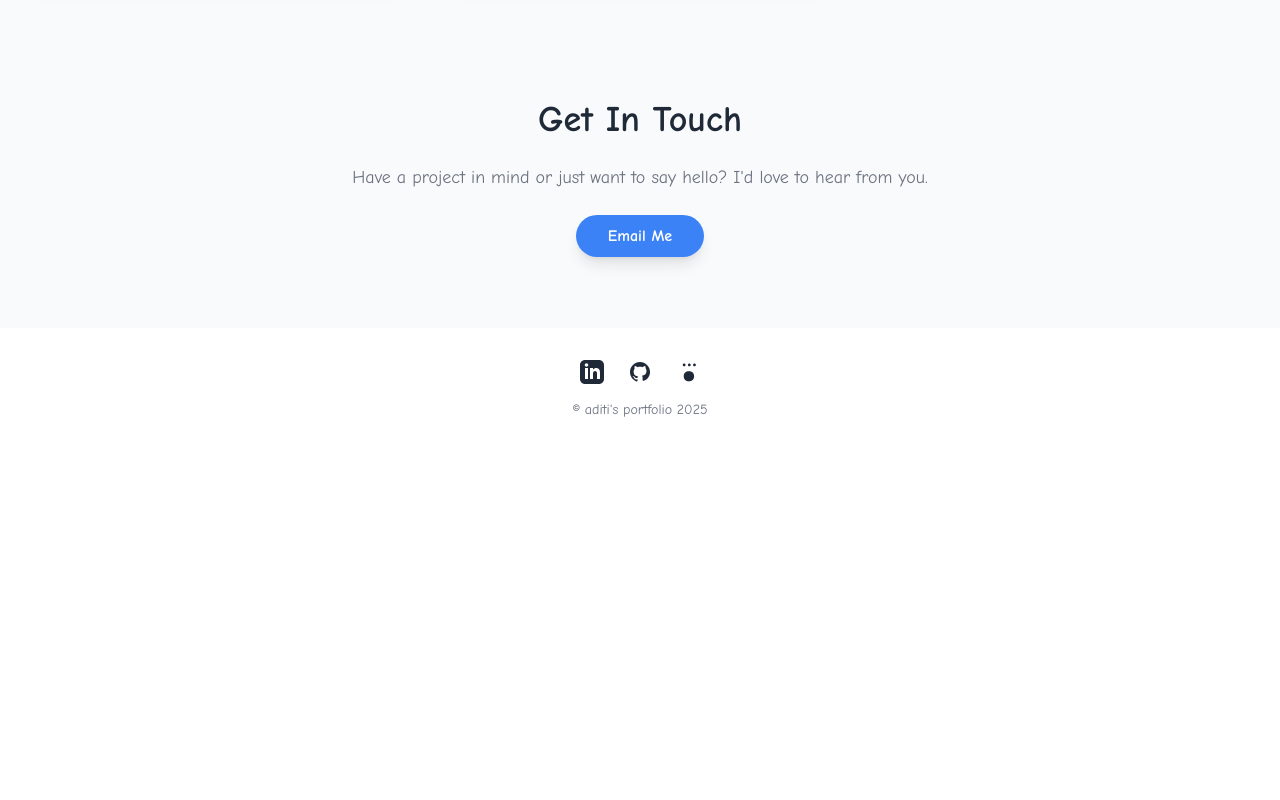
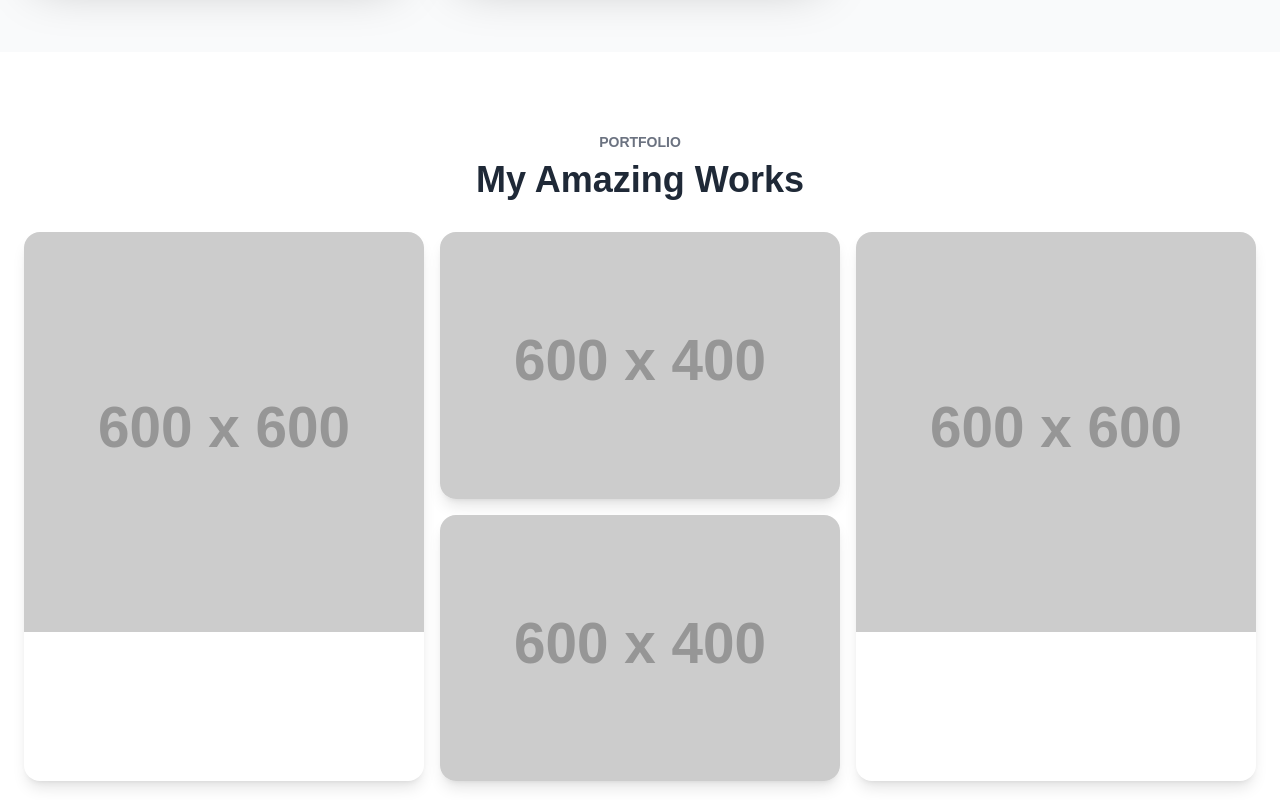
Before and after one commit to adjienjeknwc/portfolio-website, a website: page index.html in a window 1280 px wide. Shown: the part 4520-5320 px from the top of the page. Before the commit the page ends 4972 px from the top, so only its background shows below. Drawn offline with nearby package versions, Linux system fonts and the light colour scheme; placeholder pictures from the web are drawn by us; a web font is replaced by a local one.

Commit message:
photo gride

```diff
--- a/index.html
+++ b/index.html
@@ -10,7 +10,7 @@
     /* Custom font import for a more playful look */
     @import url('https://fonts.googleapis.com/css2?family=Comic+Sans+MS&display=swap');
     body {
-      font-family: 'Comic Sans MS', cursive;
+      font-family: Arial, Helvetica, sans-serif;
     }
 
     /* Custom styles for the project modal overlay */
@@ -251,6 +251,38 @@
       </div>
     </div>
   </section>
+
+  <section id="portfolio-collage" class="py-20">
+    <div class="container mx-auto px-6">
+      <h3 class="text-sm uppercase font-semibold text-gray-500 text-center mb-2">Portfolio</h3>
+      <h2 class="text-3xl md:text-4xl font-bold text-center text-gray-800 mb-8">My Amazing Works</h2>
+
+
+      <!-- Collage Grid -->
+      <div class="grid grid-cols-1 md:grid-cols-2 lg:grid-cols-3 gap-4">
+        <!-- First Image -->
+        <div class="relative overflow-hidden rounded-2xl shadow-lg">
+          <img src="https://placehold.co/600x600/e0e0e0/555?text=Image+1" alt="Collage Image 1" class="w-full h-auto object-cover">
+        </div>
+
+        <!-- Nested Grid -->
+        <div class="grid grid-cols-1 gap-4">
+          <div class="relative overflow-hidden rounded-2xl shadow-lg">
+            <img src="https://placehold.co/600x400/e0e0e0/555?text=Image+2" alt="Collage Image 2" class="w-full h-auto object-cover">
+          </div>
+          <div class="relative overflow-hidden rounded-2xl shadow-lg">
+            <img src="https://placehold.co/600x400/e0e0e0/555?text=Image+3" alt="Collage Image 3" class="w-full h-auto object-cover">
+          </div>
+        </div>
+
+        <!-- Third Image -->
+        <div class="relative overflow-hidden rounded-2xl shadow-lg">
+          <img src="https://placehold.co/600x600/e0e0e0/555?text=Image+4" alt="Collage Image 4" class="w-full h-auto object-cover">
+        </div>
+      </div>
+    </div>
+  </section>
+
 
   <!-- Contact Section -->
   <section id="contact" class="py-20 bg-gray-50">
```
